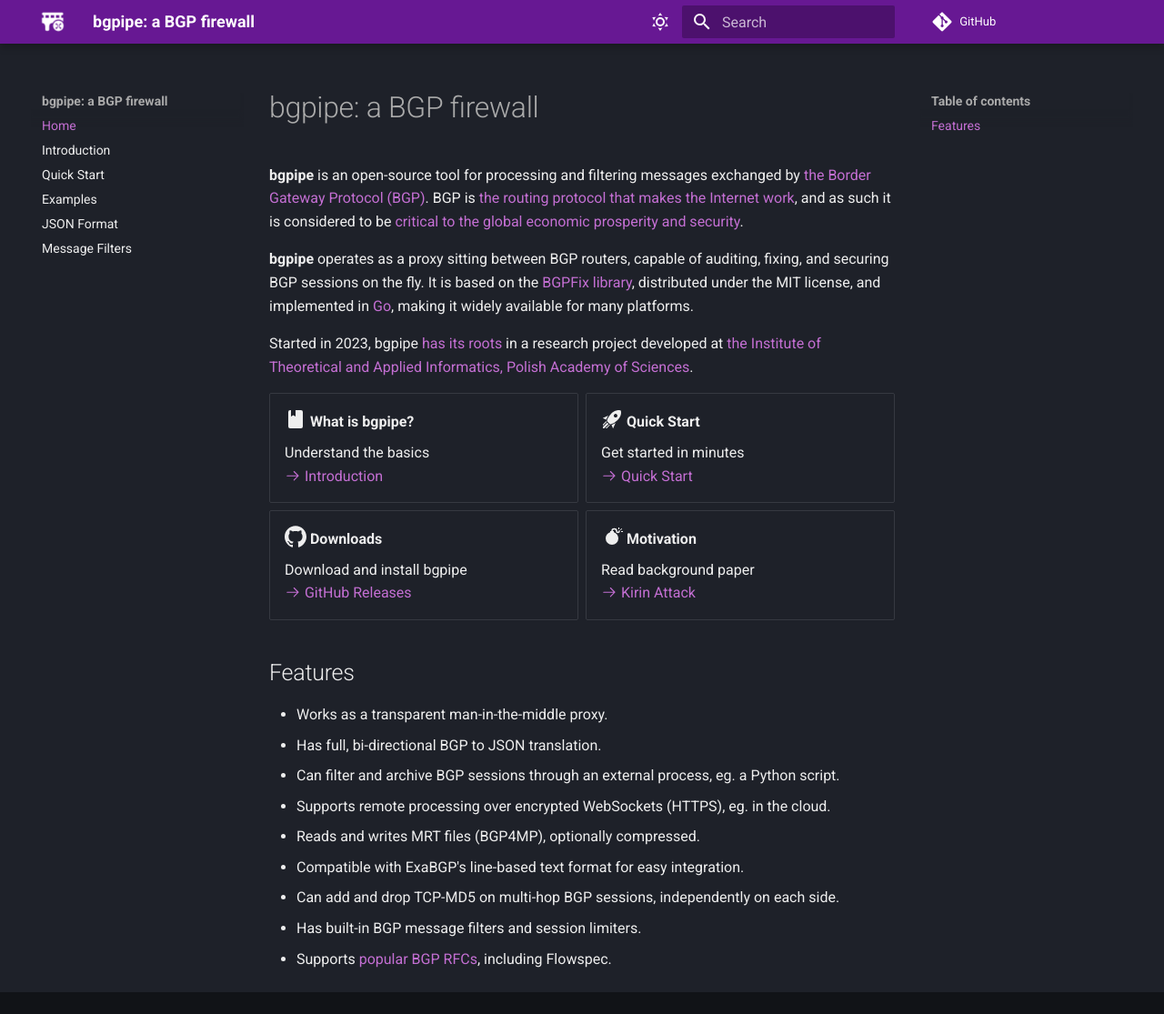
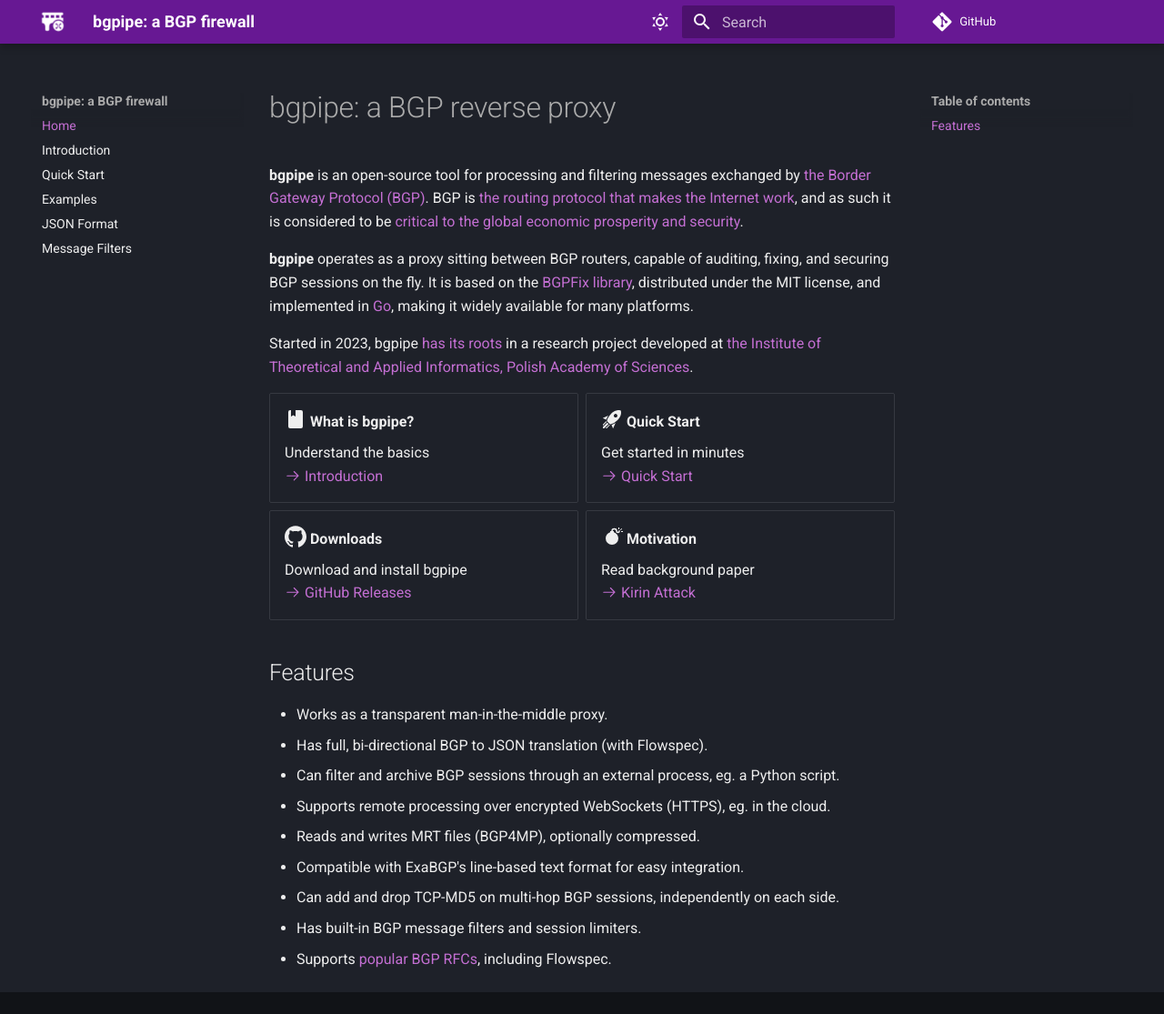
Before and after one commit to bgpfix/bgpipe, an MkDocs documentation site: the page built from docs/index.md, in a window 1280 px wide and 1115 px high. Shown: the whole window at 91% size. Built offline with MkDocs 1.6.1 and Material for MkDocs 9.7.7, drawn with Linux system fonts in a browser that asks for light colours; comment, search, counter and statistics services are not loaded; the version menu is left out.

Commit message:
reverse proxy it is

```diff
--- a/docs/index.md
+++ b/docs/index.md
@@ -1,4 +1,4 @@
-# bgpipe: a BGP firewall
+# bgpipe: a BGP reverse proxy
 
 **bgpipe** is an open-source tool for processing and filtering messages exchanged by [the Border Gateway Protocol (BGP)](https://en.wikipedia.org/wiki/Border_Gateway_Protocol). BGP is [the routing protocol that makes the Internet work](https://learn.nsrc.org/bgp/bgp_intro), and as such it is considered to be [critical to the global economic prosperity and security](https://bidenwhitehouse.archives.gov/wp-content/uploads/2024/09/Roadmap-to-Enhancing-Internet-Routing-Security.pdf).
 
@@ -35,7 +35,7 @@ Started in 2023, bgpipe [has its roots](https://dl.acm.org/doi/10.1145/3634737.3
 ## Features
 
 - Works as a transparent man-in-the-middle proxy.
-- Has full, bi-directional BGP to JSON translation.
+- Has full, bi-directional BGP to JSON translation (with Flowspec).
 - Can filter and archive BGP sessions through an external process, eg. a Python script.
 - Supports remote processing over encrypted WebSockets (HTTPS), eg. in the cloud.
 - Reads and writes MRT files (BGP4MP), optionally compressed.
```
